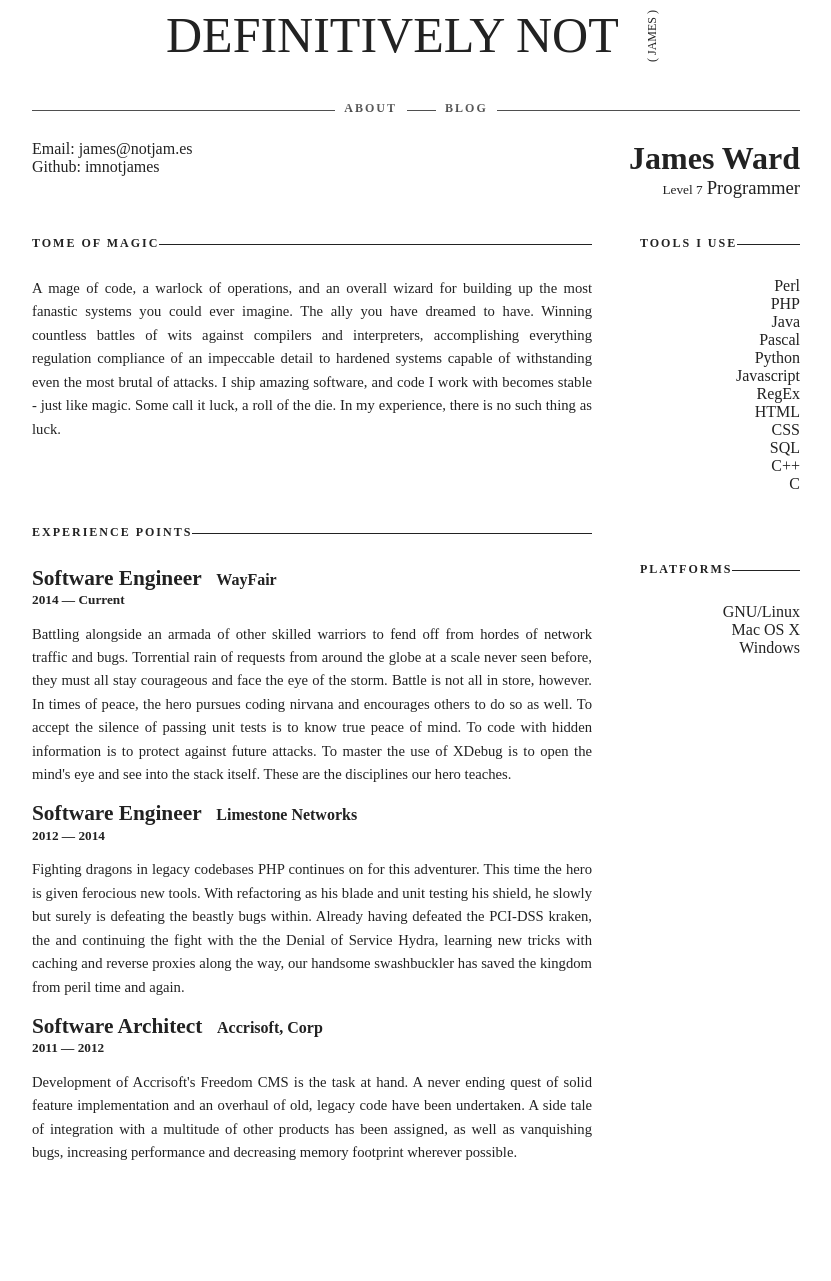
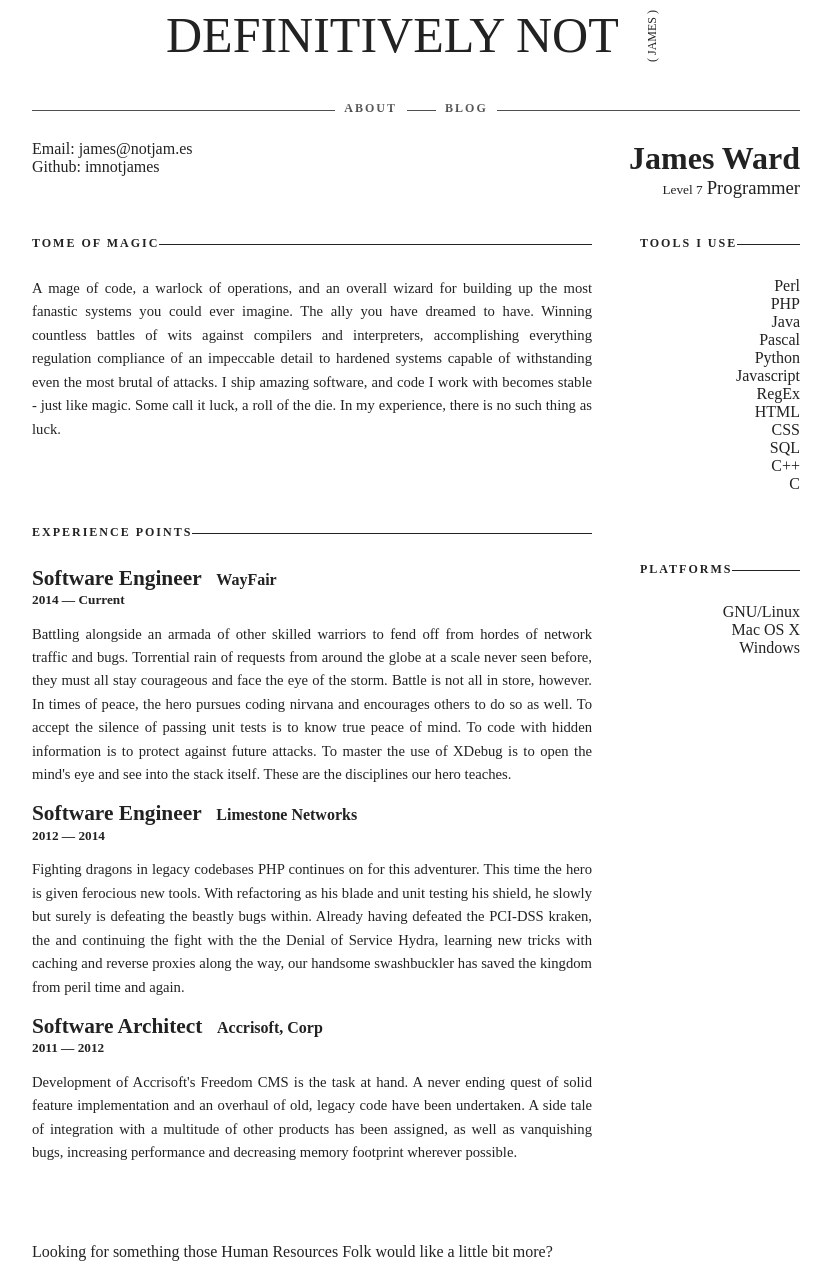
Before and after one commit to imnotjames/imnotjames.github.io, a Jekyll site: the page built from resume.html, in a window 1280 px wide and 1281 px high. Shown: the whole window, without its empty margins (224-1055 px from the left). Built offline with Jekyll 4.4.1, drawn with Linux system fonts in a browser that asks for light colours; some web fonts are replaced; Markdown is read by kramdown in place of the engine named in the settings.

Commit message:
add a link to the professional resume

```diff
--- a/_sass/_resume.scss
+++ b/_sass/_resume.scss
@@ -60,6 +60,10 @@
 			font-size: 11pt;
 			text-align: justify;
 		}
+	}
+
+	.resume-link {
+		@include arrow-after();
 	}
 }
 
--- a/resume.html
+++ b/resume.html
@@ -23,6 +23,7 @@ title: Resume
 		</div>
 	</header>
 
+	<div class="clearfix">
 		<div class="rightColumn" >
 			<article id="skills_tools">
 				<header title="In order of what makes the list visually pleasing">
@@ -153,3 +154,10 @@ title: Resume
 			</article>
 		</div>
 	</div>
+
+	<div class="hidden-print">
+		<a class="resume-link" href="/resume_professional.html">
+			Looking for something those Human Resources Folk would like a little bit more?
+		</a>
+	</div>
+</div>
```
Lines whose indentation alone changed are shown as unchanged.
